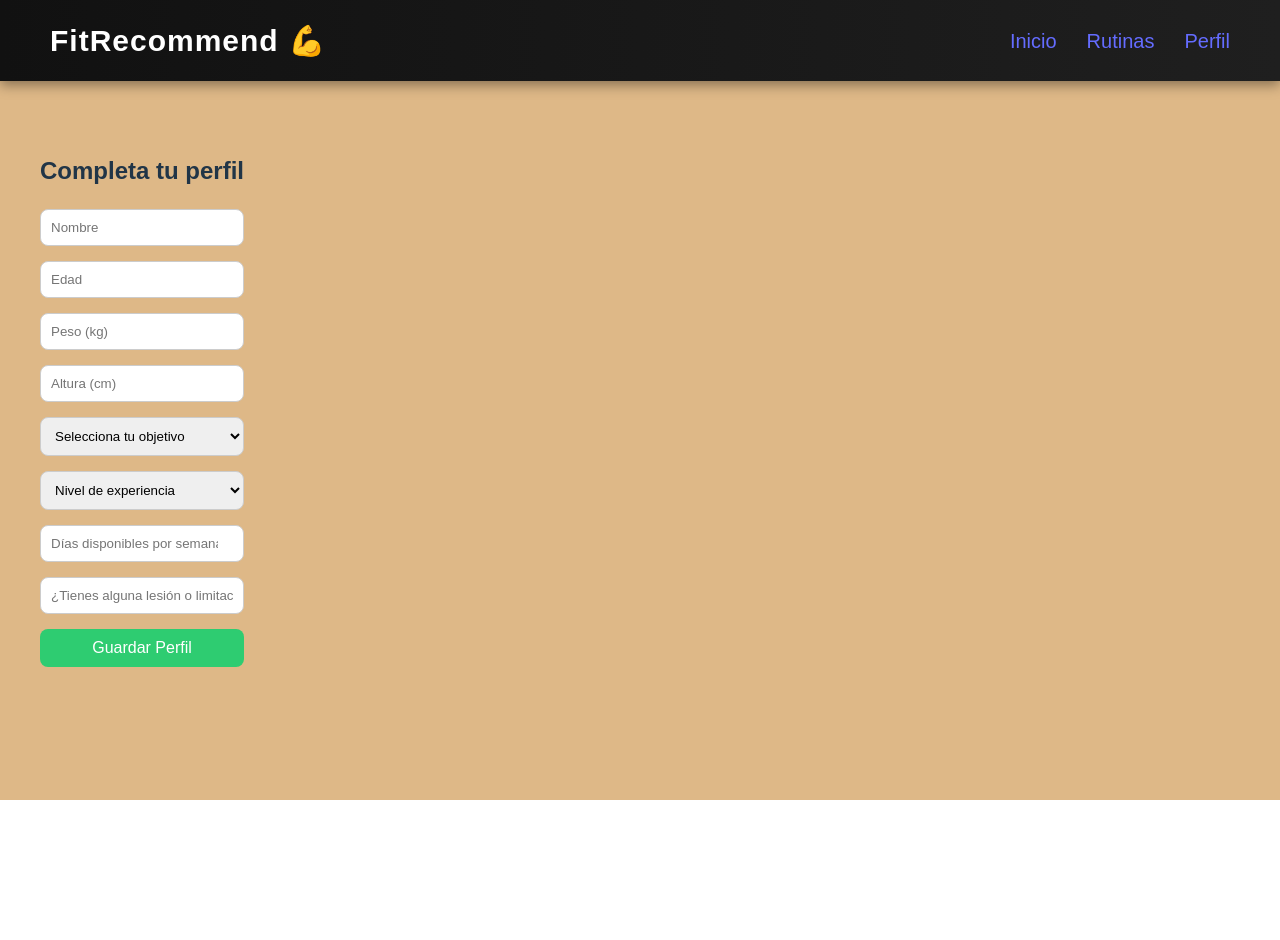
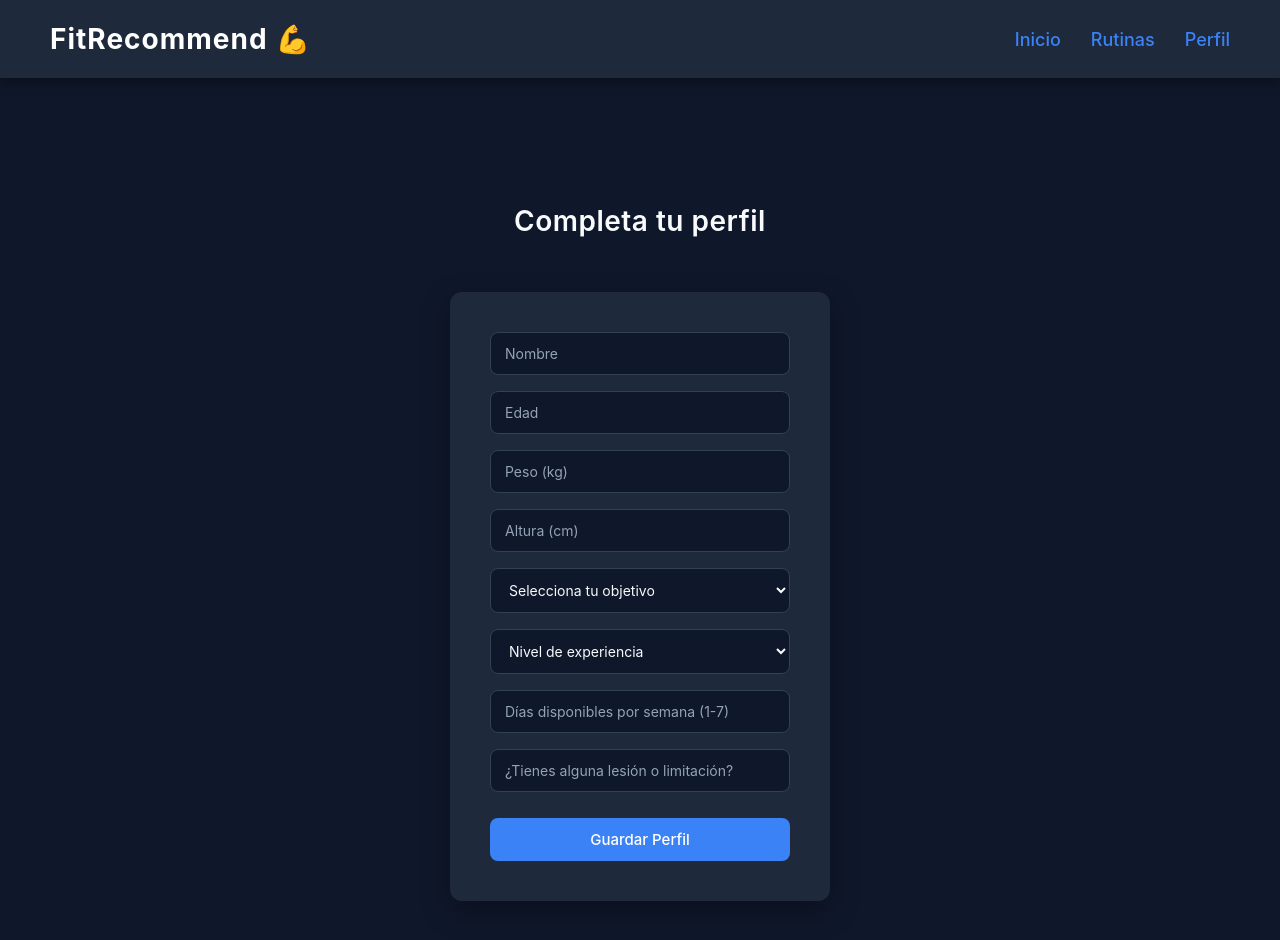
Before and after one commit to Heber-jpeg/FitRecommend, a React (Vite) app in the folder frontend/: page /perfil in a window 1280 px wide. Shown: the top 940 px of the page. Before the commit the page ends 800 px from the top, so only its background shows below. Built offline with nearby package versions, Linux system fonts and the light colour scheme.

Commit message:
cambio en la paleta de colores
se modifico la paleta de colores a unos colores neutros, que transmita elegancia y confiabilidad

```diff
--- a/frontend/src/App.css
+++ b/frontend/src/App.css
@@ -1,149 +1,215 @@
-body {
-  margin: 0;
-  font-family: Arial, sans-serif;
-  background-color: burlywood;
+/* VARIABLES DE COLOR */
+:root{
+  --bg-main: #0F172A;
+  --bg-surface: #1E293B;
+  --bg-input: #0F172A;
+
+  --text-main: #F8FAFC;
+  --text-secondary: #94A3B8;
+
+  --accent: #3B82F6;
+  --accent-hover: #2563EB;
+
+  --border: #334155;
 }
 
-/* Selecion de perfil */
-.perfil-container {
-  text-align: center;
-  margin-top: 40px;
+/* RESET */
+*{
+  margin:0;
+  padding:0;
+  box-sizing:border-box;
+  font-family: "Inter", Arial, sans-serif;
 }
 
-.perfil-form {
-  display: flex;
-  flex-direction: column;
-  gap: 15px;
-  max-width: 400px;
-  margin: 20px auto;
+/* BODY */
+body{
+  background: var(--bg-main);
+  color: var(--text-main);
+  min-height:100vh;
+}
+
+/* ========================= */
+/* PERFIL */
+/* ========================= */
+
+.perfil-container{
+  text-align:center;
+  margin-top:120px;
+}
+
+.perfil-form{
+  display:flex;
+  flex-direction:column;
+  gap:15px;
+  max-width:400px;
+  margin:20px auto;
+
+  background: var(--bg-surface);
+  padding:30px;
+  border-radius:12px;
+
+  box-shadow:0 10px 30px rgba(0,0,0,0.3);
 }
 
 .perfil-form input,
-.perfil-form select {
-  padding: 10px;
-  border-radius: 8px;
-  border: 1px solid #ccc;
+.perfil-form select{
+  padding:12px;
+  border-radius:8px;
+  border:1px solid var(--border);
+  background: var(--bg-input);
+  color: var(--text-main);
 }
 
-.perfil-form button {
-  padding: 10px;
-  border-radius: 8px;
-  border: none;
-  background-color: #2ecc71;
-  color: white;
-  cursor: pointer;
-}
-/* Fin de selecion de perfil */
-
- /* Personalizacion de la barra de navegacion*/
-.navbar {
-  background: linear-gradient(90deg, #111, #1f1f1f);
-  color: white;
-  padding: 18px 50px;
-  position: fixed;
-  top: 0;
-  left: 0;
-  width: 100%;
-  display: flex;
-  justify-content: space-between;
-  align-items: center;
-  box-shadow: 0 4px 12px rgba(0,0,0,0.4);
-  z-index: 1000;
+.perfil-form input::placeholder{
+  color: var(--text-secondary);
 }
 
-.logo {
-  font-size: 30px;   /* Más grande */
-  font-weight: bold;
-  letter-spacing: 1px;
+.perfil-form input:focus,
+.perfil-form select:focus{
+  outline:none;
+  border-color: var(--accent);
+  box-shadow:0 0 0 2px rgba(59,130,246,0.2);
 }
 
-.nav-links {
-  list-style: none;
-  display: flex;
-  gap: 30px;
-  margin: 0;
-  padding: 0;
-  font-size: 20px;   /* Texto más grande */
+.perfil-form button{
+  padding:12px;
+  border-radius:8px;
+  border:none;
+  background: var(--accent);
+  color:white;
+  cursor:pointer;
+  transition:0.2s;
 }
 
-.nav-links li {
-  cursor: pointer;
-  transition: 0.3s;
+.perfil-form button:hover{
+  background: var(--accent-hover);
 }
 
-.nav-links li:hover {
-  color: #00bfff;
+/* ========================= */
+/* NAVBAR */
+/* ========================= */
+
+.navbar{
+  background: var(--bg-surface);
+  color:white;
+
+  padding:18px 50px;
+
+  position:fixed;
+  top:0;
+  left:0;
+  width:100%;
+
+  display:flex;
+  justify-content:space-between;
+  align-items:center;
+
+  box-shadow:0 4px 12px rgba(0,0,0,0.4);
+  z-index:1000;
 }
-/* Fin DE LA BARRA DE NAVEGACION*/
 
-.form-container {
-  background: white;
-  width: 300px;
-  margin: 40px auto;
-  padding: 20px;
-  display: flex;
-  flex-direction: column;
-  gap: 12px;
-  border-radius: 10px;
-  box-shadow: 0 4px 10px rgba(0,0,0,0.1);
+.logo{
+  font-size:28px;
+  font-weight:bold;
+  letter-spacing:1px;
+}
+
+.nav-links{
+  list-style:none;
+  display:flex;
+  gap:30px;
+  font-size:18px;
+}
+
+.nav-links li{
+  cursor:pointer;
+  transition:0.2s;
+}
+
+.nav-links li:hover{
+  color: var(--accent);
+}
+
+/* ========================= */
+/* FORMULARIO GENERICO */
+/* ========================= */
+
+.form-container{
+  background: var(--bg-surface);
+  width:300px;
+  margin:120px auto 40px auto;
+
+  padding:20px;
+
+  display:flex;
+  flex-direction:column;
+  gap:12px;
+
+  border-radius:10px;
+
+  box-shadow:0 4px 10px rgba(0,0,0,0.3);
 }
 
 .form-container input,
-.form-container select {
-  padding: 8px;
-  border-radius: 5px;
-  border: 1px solid #ccc;
+.form-container select{
+  padding:10px;
+  border-radius:6px;
+  border:1px solid var(--border);
+  background: var(--bg-input);
+  color: var(--text-main);
 }
 
-.form-container button {
-  background-color: #0077ff;
-  color: white;
-  border: none;
-  padding: 10px;
-  border-radius: 5px;
-  cursor: pointer;
+.form-container button{
+  background: var(--accent);
+  color:white;
+  border:none;
+  padding:10px;
+  border-radius:6px;
+  cursor:pointer;
 }
 
-.form-container button:hover {
-  background-color: #005fcc;
+.form-container button:hover{
+  background: var(--accent-hover);
 }
 
-/* RUTINA VENTANA */
+/* ========================= */
+/* RUTINAS */
+/* ========================= */
 
-.rutina-container {
-  text-align: center;
+.rutina-container{
+  margin-top:120px;
+  display:flex;
+  flex-direction:column;
+  align-items:center;
+  text-align:center;
 }
 
-.rutina-box {
-  margin-top: 20px;
-  padding: 20px;
-  border: 1px solid #000000;
-  border-radius: 10px;
+.rutina-box{
+  margin-top:20px;
+
+  width:80%;
+  max-width:900px;
+
+  padding:30px;
+
+  border-radius:12px;
+
+  background: var(--bg-surface);
+
+  box-shadow:0 10px 30px rgba(0,0,0,0.3);
 }
 
-.rutina-dia {
-  margin: 8px 0;
+.rutina-texto{
+  text-align:left;
+  white-space:pre-line;
+  line-height:1.6;
+
+  background: var(--bg-input);
+
+  border:1px solid var(--border);
+
+  padding:20px;
+  border-radius:8px;
+
+  color:#E2E8F0;
 }
-
-.rutina-container {
-  display: flex;
-  flex-direction: column;
-  align-items: center;
-  text-align: center;
-}
-
-.rutina-box {
-  margin-top: 20px;
-  width: 80%;
-  max-width: 1000px;
-  padding: 25px;
-  border-radius: 12px;
-  background-color: #5529298c;
-  box-shadow: 0 4px 12px rgba(0,0,0,0.1);
-}
-
-.rutina-texto {
-  text-align: left;
-  white-space: pre-line; /* 🔥 respeta los saltos de línea */
-  line-height: 1.5;
-}
--- a/frontend/src/index.css
+++ b/frontend/src/index.css
@@ -1,11 +1,25 @@
 :root {
-  font-family: system-ui, Avenir, Helvetica, Arial, sans-serif;
+
+  /* TIPOGRAFIA */
+  font-family: "Inter", system-ui, Avenir, Helvetica, Arial, sans-serif;
   line-height: 1.5;
   font-weight: 400;
 
-  color-scheme: light dark;
-  color: rgba(255, 255, 255, 0.87);
-  background-color: #242424;
+  /* PALETA GLOBAL */
+  --bg-main: #0F172A;
+  --bg-surface: #1E293B;
+  --bg-input: #0F172A;
+
+  --text-main: #F8FAFC;
+  --text-secondary: #94A3B8;
+
+  --accent: #3B82F6;
+  --accent-hover: #2563EB;
+
+  --border: #334155;
+
+  color: var(--text-main);
+  background-color: var(--bg-main);
 
   font-synthesis: none;
   text-rendering: optimizeLegibility;
@@ -13,62 +27,104 @@
   -moz-osx-font-smoothing: grayscale;
 }
 
+
+/* RESET */
 * {
   margin: 0;
   padding: 0;
   box-sizing: border-box;
 }
 
+
+/* BODY */
+body {
+  margin: 0;
+  min-width: 320px;
+  min-height: 100vh;
+  background: var(--bg-main);
+  color: var(--text-main);
+}
+
+
+/* LINKS */
 a {
   font-weight: 500;
-  color: #646cff;
-  text-decoration: inherit;
-}
-a:hover {
-  color: #535bf2;
+  color: var(--accent);
+  text-decoration: none;
 }
 
-body {
-  margin: 0;
-  display: flex;
-  place-items: center;
-  min-width: 320px;
-  min-height: 100vh;
+a:hover {
+  color: var(--accent-hover);
 }
 
+
+/* TITULOS */
 h1 {
-  font-size: 3.2em;
+  font-size: 3em;
   line-height: 1.1;
+  font-weight: 600;
 }
 
+h2 {
+  font-weight: 600;
+}
+
+h3 {
+  font-weight: 600;
+}
+
+
+/* BOTONES GLOBALES */
 button {
   border-radius: 8px;
-  border: 1px solid transparent;
-  padding: 0.6em 1.2em;
-  font-size: 1em;
+  border: none;
+
+  padding: 10px 18px;
+
+  font-size: 14px;
   font-weight: 500;
   font-family: inherit;
-  background-color: #1a1a1a;
+
+  background-color: var(--accent);
+  color: white;
+
   cursor: pointer;
-  transition: border-color 0.25s;
-}
-button:hover {
-  border-color: #646cff;
-}
-button:focus,
-button:focus-visible {
-  outline: 4px auto -webkit-focus-ring-color;
+
+  transition: all 0.2s ease;
 }
 
-@media (prefers-color-scheme: light) {
-  :root {
-    color: #213547;
-    background-color: #ffffff;
-  }
-  a:hover {
-    color: #747bff;
-  }
-  button {
-    background-color: #f9f9f9;
-  }
+button:hover {
+  background-color: var(--accent-hover);
+  transform: translateY(-1px);
 }
+
+button:active {
+  transform: translateY(0);
+}
+
+
+/* INPUTS GENERALES */
+input,
+select,
+textarea {
+  background: var(--bg-input);
+  border: 1px solid var(--border);
+  border-radius: 8px;
+
+  padding: 10px 12px;
+
+  color: var(--text-main);
+  font-size: 14px;
+}
+
+input::placeholder {
+  color: var(--text-secondary);
+}
+
+input:focus,
+select:focus,
+textarea:focus {
+  outline: none;
+  border-color: var(--accent);
+  box-shadow: 0 0 0 2px rgba(59,130,246,0.2);
+}
--- a/frontend/src/paginas/Perfil.jsx
+++ b/frontend/src/paginas/Perfil.jsx
@@ -1,4 +1,5 @@
 import { useState, useEffect } from "react";
+import ".//css/Perfil.css";
 
 function Perfil() {
   const [nombre, setNombre] = useState("");
@@ -59,6 +60,7 @@ function Perfil() {
       });
 
       const data = await respuesta.json();
+      console.log(data);
 
       // Guardar perfil actualizado
       localStorage.setItem("perfil", JSON.stringify(perfil));
--- a/frontend/src/paginas/Rutinas.jsx
+++ b/frontend/src/paginas/Rutinas.jsx
@@ -1,4 +1,5 @@
 import { useState } from "react";
+import "./css/Rutinas.css"
 
 function Rutinas() {
   const [rutina, setRutina] = useState(null);
--- /dev/null
+++ b/frontend/src/paginas/css/Perfil.css
@@ -0,0 +1,103 @@
+/* RESET BÁSICO */
+* {
+  box-sizing: border-box;
+  margin: 0;
+  padding: 0;
+  font-family: "Inter", "Segoe UI", sans-serif;
+}
+
+/* FONDO GENERAL */
+body {
+  background-color: #0F172A;
+  color: #F8FAFC;
+}
+
+/* CONTENEDOR PRINCIPAL */
+.perfil-container {
+  min-height: 100vh;
+  display: flex;
+  flex-direction: column;
+  align-items: center;
+  justify-content: center;
+}
+
+/* TITULO */
+.perfil-container h2 {
+  font-size: 28px;
+  font-weight: 600;
+  margin-bottom: 30px;
+  letter-spacing: 0.5px;
+}
+
+/* FORMULARIO */
+.perfil-form {
+  background: #1E293B;
+  padding: 40px;
+  border-radius: 12px;
+  width: 380px;
+  display: flex;
+  flex-direction: column;
+  gap: 16px;
+
+  box-shadow: 0 10px 30px rgba(0,0,0,0.3);
+}
+
+/* INPUTS Y SELECT */
+.perfil-form input,
+.perfil-form select {
+  background: #0F172A;
+  border: 1px solid #334155;
+  padding: 12px 14px;
+  border-radius: 8px;
+  color: #F8FAFC;
+  font-size: 14px;
+  transition: all 0.2s ease;
+}
+
+/* PLACEHOLDER */
+.perfil-form input::placeholder {
+  color: #94A3B8;
+}
+
+/* HOVER / FOCUS */
+.perfil-form input:focus,
+.perfil-form select:focus {
+  outline: none;
+  border-color: #3B82F6;
+  box-shadow: 0 0 0 2px rgba(59,130,246,0.2);
+}
+
+/* INPUT DESHABILITADO */
+.perfil-form input:disabled,
+.perfil-form select:disabled {
+  opacity: 0.6;
+  cursor: not-allowed;
+}
+
+/* BOTON */
+.perfil-form button {
+  margin-top: 10px;
+  padding: 12px;
+  border: none;
+  border-radius: 8px;
+
+  background: #3B82F6;
+  color: white;
+
+  font-size: 15px;
+  font-weight: 500;
+
+  cursor: pointer;
+  transition: all 0.2s ease;
+}
+
+/* HOVER BOTON */
+.perfil-form button:hover {
+  background: #2563EB;
+  transform: translateY(-1px);
+}
+
+/* CLICK BOTON */
+.perfil-form button:active {
+  transform: translateY(0);
+}
--- /dev/null
+++ b/frontend/src/paginas/css/Rutinas.css
@@ -0,0 +1,93 @@
+/* CONTENEDOR PRINCIPAL */
+.rutina-container {
+  min-height: 100vh;
+  display: flex;
+  flex-direction: column;
+  align-items: center;
+  padding-top: 80px;
+  background: #0F172A;
+  color: #F8FAFC;
+}
+
+/* TITULO */
+.rutina-container h2 {
+  font-size: 28px;
+  font-weight: 600;
+  margin-bottom: 30px;
+  letter-spacing: 0.5px;
+}
+
+/* BOTON GENERAR */
+.btn-generar {
+  background: #3B82F6;
+  border: none;
+  padding: 12px 26px;
+  border-radius: 8px;
+  font-size: 15px;
+  font-weight: 500;
+  color: white;
+  cursor: pointer;
+  transition: all 0.2s ease;
+}
+
+/* HOVER BOTON */
+.btn-generar:hover {
+  background: #2563EB;
+  transform: translateY(-1px);
+}
+
+/* CAJA DE RUTINA */
+.rutina-box {
+  margin-top: 40px;
+  width: 650px;
+  max-width: 90%;
+
+  background: #1E293B;
+  border-radius: 12px;
+  padding: 30px;
+
+  box-shadow: 0 10px 30px rgba(0,0,0,0.3);
+}
+
+/* SUBTITULO */
+.rutina-box h3 {
+  font-size: 20px;
+  font-weight: 600;
+  margin-bottom: 20px;
+}
+
+/* TEXTO DE LA RUTINA */
+.rutina-texto {
+  background: #0F172A;
+  border: 1px solid #334155;
+
+  border-radius: 8px;
+  padding: 20px;
+
+  font-size: 14px;
+  line-height: 1.6;
+
+  color: #E2E8F0;
+
+  white-space: pre-line;
+}
+
+/* SCROLL SI EL TEXTO ES MUY LARGO */
+.rutina-texto {
+  max-height: 400px;
+  overflow-y: auto;
+}
+
+/* SCROLLBAR MINIMALISTA */
+.rutina-texto::-webkit-scrollbar {
+  width: 6px;
+}
+
+.rutina-texto::-webkit-scrollbar-thumb {
+  background: #3B82F6;
+  border-radius: 10px;
+}
+
+.rutina-texto::-webkit-scrollbar-track {
+  background: transparent;
+}
```
